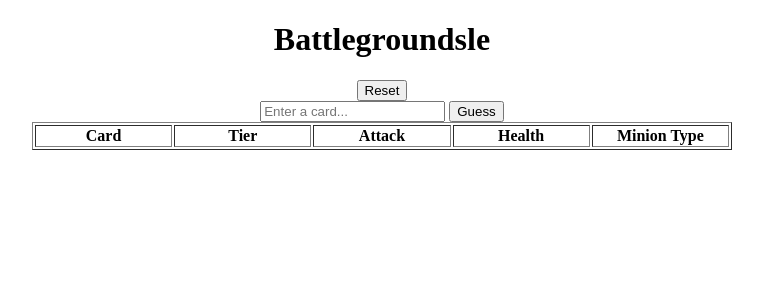
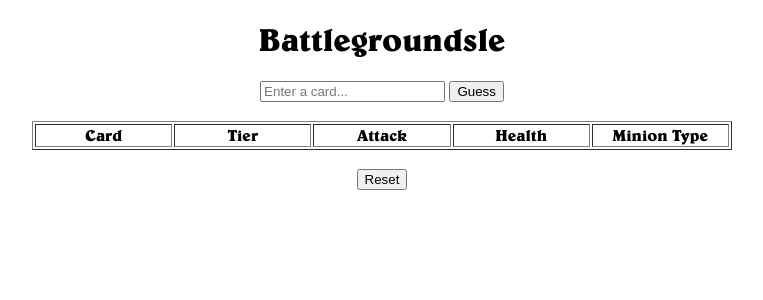
Before and after one commit to frankclong/Battlegroundsle, a Flask app: page / in a window 1280 px wide. Shown: the top 300 px of the page, without its empty margins (258-1021 px from the left). Run offline with Flask 3, Linux system fonts and the light colour scheme; lists and menus that the app fills with data are empty; parts of the project's set-up code (start-up, migrations or seed data) failed here and were passed over; some libraries are stand-ins or nearby versions.

Commit message:
Font and formatting

```diff
--- /dev/null
+++ b/static/styles.css
@@ -0,0 +1,11 @@
+@font-face {
+    font-family: 'Belwe-Bold';
+    src: url('/static/Belwe-Bold.otf') format('opentype');
+    font-weight: bold;
+    font-style: normal;
+  }
+
+  body {
+    font-family: 'Belwe-Bold', sans-serif;
+    text-align: center;
+  }
--- a/templates/index.html
+++ b/templates/index.html
@@ -3,7 +3,6 @@
 <head>
     <title>Battlegroundsle</title>
     <style>
-        h1 {text-align: center;}
         form {text-align: center;}
         table {text-align: center;
                 table-layout: fixed;
@@ -32,6 +31,7 @@
             margin-right: auto;
         }
     </style>
+    <link rel="stylesheet" href="{{ url_for('static', filename='styles.css')}}">
     <link rel="stylesheet" href="//code.jquery.com/ui/1.12.1/themes/base/jquery-ui.css">
 	<script src="https://code.jquery.com/jquery-3.6.0.min.js" crossorigin="anonymous"></script>
 	<script src="https://code.jquery.com/ui/1.12.1/jquery-ui.min.js" crossorigin="anonymous"></script>
@@ -66,12 +66,10 @@
     <h1>Battlegroundsle</h1>
 
     <form method="POST">
-        <button type="submit" name="reset">Reset</button>
-        <br>
         <input type="text" name="input_text" id="input_text" placeholder="Enter a card...">
         <button type="submit" name="guess">Guess</button>
     </form>
-
+    <br>
     <table border="1", class="center">
         <tr>
             <th>Card</th>
@@ -82,12 +80,19 @@
         </tr>
         {% for row in table_rows %}
         <tr>
-            <td class="{{ row[0].1 }}"><img src="{{ row[0].0 }}" height="200" width="140"></td>
+            <td class="{{ row[0].1 }}"><img src="{{ row[0].0 }}" height="150" width="100"></td>
             {% for value, color in row[1:] %}
             <td class="{{ color }}">{{ value }}</td>
             {% endfor %}
         </tr>
         {% endfor %}
     </table>
+    <br>
+    <form method="POST">
+        {% if finished %}
+        <div>Congratulations you got it! Play again?</div>
+        {% endif %}
+        <button type="submit" name="reset">Reset</button>
+    </form>
 </body>
 </html>
```
Also changed, not shown: static/Belwe-Bold.otf (added).
